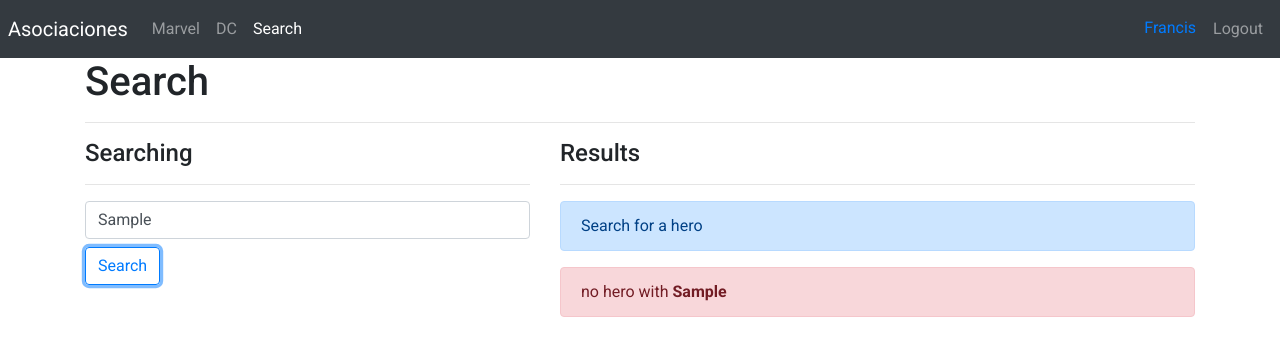
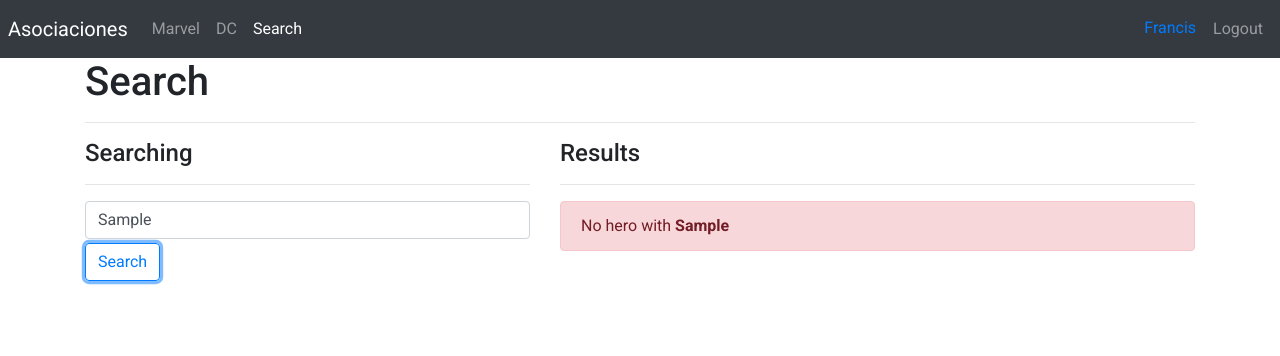
Before and after one commit to FrancisHenriquez/Heroes-APP, a React (Vite) app: page /Search in a window 1280 px wide. Both pictures are taken after typing "Sample" into the empty fields and a click on the button "Search". Shown: the top 356 px of the page. Built offline with nearby package versions, Linux system fonts and the light colour scheme.

Commit message:
heroes search

```diff
--- /dev/null
+++ b/src/heroes/helpers/getHeroesByName.js
@@ -0,0 +1,12 @@
+import { heroes } from "../Data/Hero";
+
+export const getHeroesByName = ( name =  ' ' ) => {
+
+   name = name.toLocaleLowerCase().trim();
+
+    if ( name.length === 0 ) return [];
+
+     return heroes.filter(
+        hero => hero.superhero.toLocaleLowerCase().includes( name )
+    )
+}
--- a/src/heroes/helpers/index.js
+++ b/src/heroes/helpers/index.js
@@ -1,2 +1,3 @@
 export * from './getHeroesbyPublisher'
 export * from './getHeroById'
+export * from './getHeroesByName'
--- a/src/heroes/pages/SearchPage.jsx
+++ b/src/heroes/pages/SearchPage.jsx
@@ -1,47 +1,60 @@
-import { useLocation, useNavigate } from "react-router-dom"
-import { useForm } from "../../hooks/useForm"
-import { HeroCard } from "../components/HeroCard"
+import { useLocation, useNavigate } from 'react-router-dom';
 import queryString from 'query-string'
+
+import { useForm } from '../../hooks/useForm';
+import { HeroCard } from '../components';
+import { getHeroesByName } from '../helpers';
 
 export const SearchPage = () => {
 
-  const navigate = useNavigate()
-  const location = useLocation()
-  console.log({ location })
+  const navigate = useNavigate();
+  const location = useLocation();
 
-  const{ q = ' ' } = queryString.parse ( location.search )
+  const { q = '' } = queryString.parse( location.search );
+  const heroes = getHeroesByName(q);
 
-  const { searchText, onInputChange } = useForm ({
-    searchText: ''
-  })
+  const showSearch = (q.length === 0);
+  const showError  = (q.length > 0) && heroes.length === 0;
 
-  const onSearchSubmit = ( event ) => {
+
+  const { searchText, onInputChange } = useForm({
+    searchText: q
+  });
+
+
+
+  const onSearchSubmit = (event) =>{
     event.preventDefault();
-    if ( searchText.trim().length <= 1 ) return;
-    navigate( `?q=${ searchText }`);
 
-    console.log( searchText )
 
+    navigate(`?q=${ searchText }`);
   }
+
+
   return (
     <>
       <h1>Search</h1>
       <hr />
+
       <div className="row">
+
           <div className="col-5">
             <h4>Searching</h4>
             <hr />
             <form onSubmit={ onSearchSubmit }>
-             <input type="text" placeholder="Search for a hero"
+              <input
+                type="text"
+                placeholder="Search a hero"
                 className="form-control"
-                  name="searchText" autoComplete="off"
+                name="searchText"
+                autoComplete="off"
                 value={ searchText }
-                  onChange = { onInputChange }
+                onChange={ onInputChange }
               />
-               <button className="btn btn-outline-primary mt-2">
+
+              <button className="btn btn-outline-primary mt-1">
                 Search
               </button>
-
             </form>
           </div>
 
@@ -49,15 +62,33 @@
             <h4>Results</h4>
             <hr />
 
-    <div className="alert alert-primary">
-        Search for a hero
+            {/* {
+              ( q === '' )
+                ? <div className="alert alert-primary">Search a hero</div>
+                : ( heroes.length === 0 )
+                  && <div className="alert alert-danger">No hero with <b>{ q }</b></div>
+            } */}
+
+            <div className="alert alert-primary animate__animated animate__fadeIn"
+                style={{ display: showSearch ? '' : 'none' }}>
+              Search a hero
             </div>
-    <div className="alert alert-danger">
-         no hero with <b> { q } </b>
+
+            <div className="alert alert-danger animate__animated animate__fadeIn"
+                style={{ display: showError ? '' : 'none' }}>
+              No hero with <b>{ q }</b>
             </div>
-    {/* <HeroCard /> */}
+
+
+            {
+              heroes.map( hero => (
+                <HeroCard key={ hero.id } {...hero } />
+              ))
+            }
+
           </div>
       </div>
+
 
     </>
   )
--- a/src/main.jsx
+++ b/src/main.jsx
@@ -5,9 +5,9 @@
 import './styles.css'
 
 ReactDOM.createRoot(document.getElementById('root')).render(
-  // <React.StrictMode>
+  <React.StrictMode>
     <BrowserRouter>
     <HeroesApp />
     </BrowserRouter>
-  // </React.StrictMode>
+  </React.StrictMode>
 )
```
Lines whose indentation alone changed are shown as unchanged.
